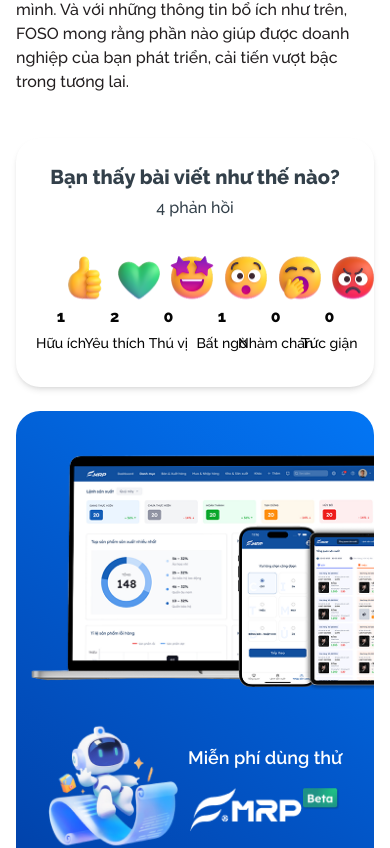
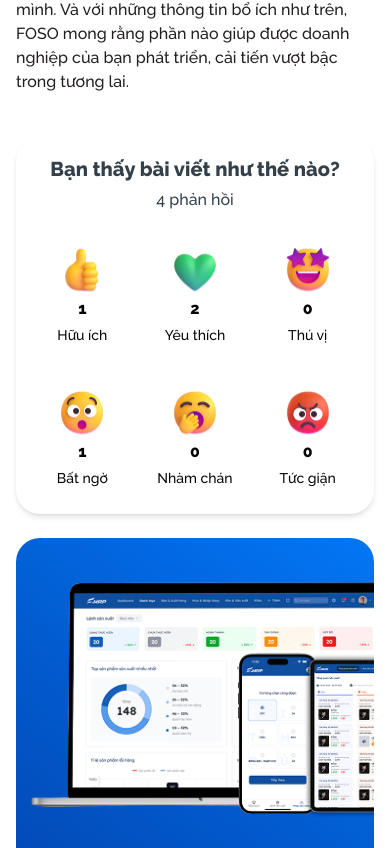
Before and after one commit to iphoneboy46/FOSO, a Next.js app: page /blog/ct in a window 390 px wide. Shown: the part 8377-9225 px from the top of the page. Built offline with nearby package versions, Linux system fonts and the light colour scheme.

Commit message:
update code 19/4

```diff
--- a/src/app/blog/ct/page.tsx
+++ b/src/app/blog/ct/page.tsx
@@ -614,17 +614,17 @@
                                         Đồng thời, trên đây là các yếu tố tạo nên sự thành công nhưng cũng là các lưu ý cho mỗi doanh nghiệp cần nắm bắt trước khi bắt tay vào triển khai quy trình 5S vào doanh nghiệp của mình. Và với những thông tin bổ ích như trên, FOSO mong rằng phần nào giúp được doanh nghiệp của bạn phát triển, cải tiến vượt bậc trong tương lai.
                                     </p>
                                 </div>
-                                <div className="flex flex-col xl:mt-[4rem] mt-[2rem] p-[2.4rem] shadow-md bg-white rounded-[2.4rem] gap-y-[2.4rem]">
+                                <div className="flex flex-col xl:mt-[4rem] mt-[2rem] lg:p-[2.4rem] md:p-[2rem] p-[1.6rem] shadow-md bg-white rounded-[2.4rem] gap-y-[2.4rem]">
                                     <div className="flex flex-col items-center gap-y-[0.4rem]">
                                         <h2 className="text-[#33404A] text-center font-[700] text-[2rem]">
                                             Bạn thấy bài viết như thế nào?
                                         </h2>
                                         <p className="text-center text-[#33404A] font-[500]">4 phản hồi</p>
                                     </div>
-                                    <div className="max-w-[70rem] w-full  m-auto">
+                                    <div className="lg:max-w-[70rem] w-full  m-auto">
                                         <ul className="d-wrap gap-y-[2.4rem]">
-                                            <li className="d-6 d-item">
-                                                <div className="group flex flex-col items-center cursor-pointer rounded-[0.4rem] gap-y-[0.4rem] py-[0.8rem] px-[2rem] border-[0.1rem] border-transparent transition duration-300 ease-linear xl:hover:!border-[#10805B]">
+                                            <li className="md:w-[calc(100%*2/12)] w-[calc(100%*4/12)]  d-item">
+                                                <div className="group flex flex-col items-center cursor-pointer rounded-[0.4rem] gap-y-[0.4rem] py-[0.8rem] lg:px-[2rem] md:px-[1.6rem] px-[1.2rem] border-[0.1rem] border-transparent transition duration-300 ease-linear xl:hover:!border-[#10805B]">
                                                     <picture className="w-[4.8rem] h-[4.8rem] block mx-auto">
                                                         <img className="w-full h-full object-cover" src="/images/dgic1.png" alt="" />
                                                     </picture>
@@ -636,8 +636,8 @@
                                                     </p>
                                                 </div>
                                             </li>
-                                            <li className="d-6 d-item">
-                                                <div className="group flex flex-col items-center cursor-pointer rounded-[0.4rem] gap-y-[0.4rem] py-[0.8rem] px-[2rem] border-[0.1rem] border-transparent transition duration-300 ease-linear xl:hover:!border-[#10805B]">
+                                            <li className="md:w-[calc(100%*2/12)] w-[calc(100%*4/12)]  d-item">
+                                                <div className="group flex flex-col items-center cursor-pointer rounded-[0.4rem] gap-y-[0.4rem] py-[0.8rem] lg:px-[2rem] md:px-[1.6rem] px-[1.2rem] border-[0.1rem] border-transparent transition duration-300 ease-linear xl:hover:!border-[#10805B]">
                                                     <picture className="w-[4.8rem] h-[4.8rem] block mx-auto">
                                                         <img className="w-full h-full object-cover" src="/images/dgic2.png" alt="" />
                                                     </picture>
@@ -649,8 +649,8 @@
                                                     </p>
                                                 </div>
                                             </li>
-                                            <li className="d-6 d-item">
-                                                <div className="group flex flex-col items-center cursor-pointer rounded-[0.4rem] gap-y-[0.4rem] py-[0.8rem] px-[2rem] border-[0.1rem] border-transparent transition duration-300 ease-linear xl:hover:!border-[#10805B]">
+                                            <li className="md:w-[calc(100%*2/12)] w-[calc(100%*4/12)]  d-item">
+                                                <div className="group flex flex-col items-center cursor-pointer rounded-[0.4rem] gap-y-[0.4rem] py-[0.8rem] lg:px-[2rem] md:px-[1.6rem] px-[1.2rem] border-[0.1rem] border-transparent transition duration-300 ease-linear xl:hover:!border-[#10805B]">
                                                     <picture className="w-[4.8rem] h-[4.8rem] block mx-auto">
                                                         <img className="w-full h-full object-cover" src="/images/dgic3.png" alt="" />
                                                     </picture>
@@ -662,8 +662,8 @@
                                                     </p>
                                                 </div>
                                             </li>
-                                            <li className="d-6 d-item">
-                                                <div className="group flex flex-col items-center cursor-pointer rounded-[0.4rem] gap-y-[0.4rem] py-[0.8rem] px-[2rem] border-[0.1rem] border-transparent transition duration-300 ease-linear xl:hover:!border-[#10805B]">
+                                            <li className="md:w-[calc(100%*2/12)] w-[calc(100%*4/12)]  d-item">
+                                                <div className="group flex flex-col items-center cursor-pointer rounded-[0.4rem] gap-y-[0.4rem] py-[0.8rem] lg:px-[2rem] md:px-[1.6rem] px-[1.2rem] border-[0.1rem] border-transparent transition duration-300 ease-linear xl:hover:!border-[#10805B]">
                                                     <picture className="w-[4.8rem] h-[4.8rem] block mx-auto">
                                                         <img className="w-full h-full object-cover" src="/images/dgic4.png" alt="" />
                                                     </picture>
@@ -675,8 +675,8 @@
                                                     </p>
                                                 </div>
                                             </li>
-                                            <li className="d-6 d-item">
-                                                <div className="group flex flex-col items-center cursor-pointer rounded-[0.4rem] gap-y-[0.4rem] py-[0.8rem] px-[2rem] border-[0.1rem] border-transparent transition duration-300 ease-linear xl:hover:!border-[#10805B]">
+                                            <li className="md:w-[calc(100%*2/12)] w-[calc(100%*4/12)]  d-item">
+                                                <div className="group flex flex-col items-center cursor-pointer rounded-[0.4rem] gap-y-[0.4rem] py-[0.8rem] lg:px-[2rem] md:px-[1.6rem] px-[1.2rem] border-[0.1rem] border-transparent transition duration-300 ease-linear xl:hover:!border-[#10805B]">
                                                     <picture className="w-[4.8rem] h-[4.8rem] block mx-auto">
                                                         <img className="w-full h-full object-cover" src="/images/dgic5.png" alt="" />
                                                     </picture>
@@ -688,8 +688,8 @@
                                                     </p>
                                                 </div>
                                             </li>
-                                            <li className="d-6 d-item">
-                                                <div className="group flex flex-col items-center cursor-pointer rounded-[0.4rem] gap-y-[0.4rem] py-[0.8rem] px-[2rem] border-[0.1rem] border-transparent transition duration-300 ease-linear xl:hover:!border-[#10805B]">
+                                            <li className="md:w-[calc(100%*2/12)] w-[calc(100%*4/12)]  d-item">
+                                                <div className="group flex flex-col items-center cursor-pointer rounded-[0.4rem] gap-y-[0.4rem] py-[0.8rem] lg:px-[2rem] md:px-[1.6rem] px-[1.2rem] border-[0.1rem] border-transparent transition duration-300 ease-linear xl:hover:!border-[#10805B]">
                                                     <picture className="w-[4.8rem] h-[4.8rem] block mx-auto">
                                                         <img className="w-full h-full object-cover" src="/images/dgic6.png" alt="" />
                                                     </picture>
--- a/src/app/components/Header.tsx
+++ b/src/app/components/Header.tsx
@@ -126,7 +126,7 @@
 
     return (
         <>
-            <header className={`bg-white shadow-md transition z-[1000] duration-200 ease-linear rounded-0 translate-x-0  translate-y-0 l-0 top-0 fixed xl:w-[128rem] w-full xl:translate-y-[2.4rem] xl:left-[50%] xl:translate-x-[-50%]  xl:rounded-[4rem]  ${isScrolled && "!w-full !rounded-[0] !translate-y-0 "}`}>
+            <header className={`bg-white shadow-md transition z-[1000] duration-500 ease-linear rounded-0 translate-x-0  translate-y-0 l-0 top-0 fixed xl:w-[128rem] w-full xl:translate-y-[2.4rem] xl:left-[50%] xl:translate-x-[-50%]  xl:rounded-[4rem]  ${isScrolled && "!w-full !rounded-[0] !translate-y-0 "}`}>
                 <div className="container">
                     <div className="xl:w-fit mx-auto flex justify-between xl:gap-x-[6.4rem] gap-x-[2.4rem] h-[8rem] w-full">
 
--- a/src/app/components/Post.tsx
+++ b/src/app/components/Post.tsx
@@ -39,7 +39,7 @@
                 <a className="linkMore group md:text-[1.8rem] text-[1.6rem]  font-[600] text-[#667F93] flex items-center gap-x-[0.4rem]" href={link}>
                     Khám phá thêm
                     <span className="flex justify-center items-center  w-[2.4rem] h-[2.4rem]">
-                        <Image width={100} height={100} className="w-full h-full mt-[0.1rem] object-cover transition duration-100 ease-linear xl:group-hover:f" src="/images/pic3.svg" alt="" />
+                        <Image width={80} height={80} className=" mt-[0.1rem] object-cover transition duration-100 ease-linear xl:group-hover:f" src="/images/pic3.svg" alt="" />
                     </span>
                 </a>
             </div>
--- a/src/app/components/Search.tsx
+++ b/src/app/components/Search.tsx
@@ -7,8 +7,8 @@
             <div className="relative">
                 <input type="search" className="xl:p-[2.4rem] md:p-[2rem] p-[1.6rem]  pr-[6rem]  transition duration-300 ease-linear outline-0  placeholder-[#ACB3C7s] w-full shadow-[0px_12px_24px_-4px_#919EAB29] rounded-[1.2rem] text-[1.6rem] bg-white border-[0.1rem] border-transparent focus:border-[var(--cl-pri)]" placeholder="Tìm kiếm bài viết" />
                 <button className="w-[4.8rem] h-[4.8rem] bg-[var
-                (--cl-pri)] absolute top-[50%] translate-y-[-50%] flex items-center justify-center xl:right-[0.8rem] md:right-[0.6rem] right-[0.4rem] bg-[var(--cl-pri)] rounded-[1.2rem]">
-                    <Image width={100} height={100} src="../../../images/searchIc.svg" className="w-[50%] h-[50%] object-cover" alt="" />
+                (--cl-pri)] absolute top-[50%] translate-y-[-50%] flex items-center justify-center xl:right-[0.8rem] md:right-[0.6rem] right-[0.4rem] bg-[var(--cl-pri)] rounded-[1.2rem] cursor-pointer duration-300  hover:bg-[var(--cl-second)]">
+                    <Image width={30} height={30} src="/images/searchIc.svg" className="object-cover" alt="" />
                 </button>
             </div>
         </div>
```
